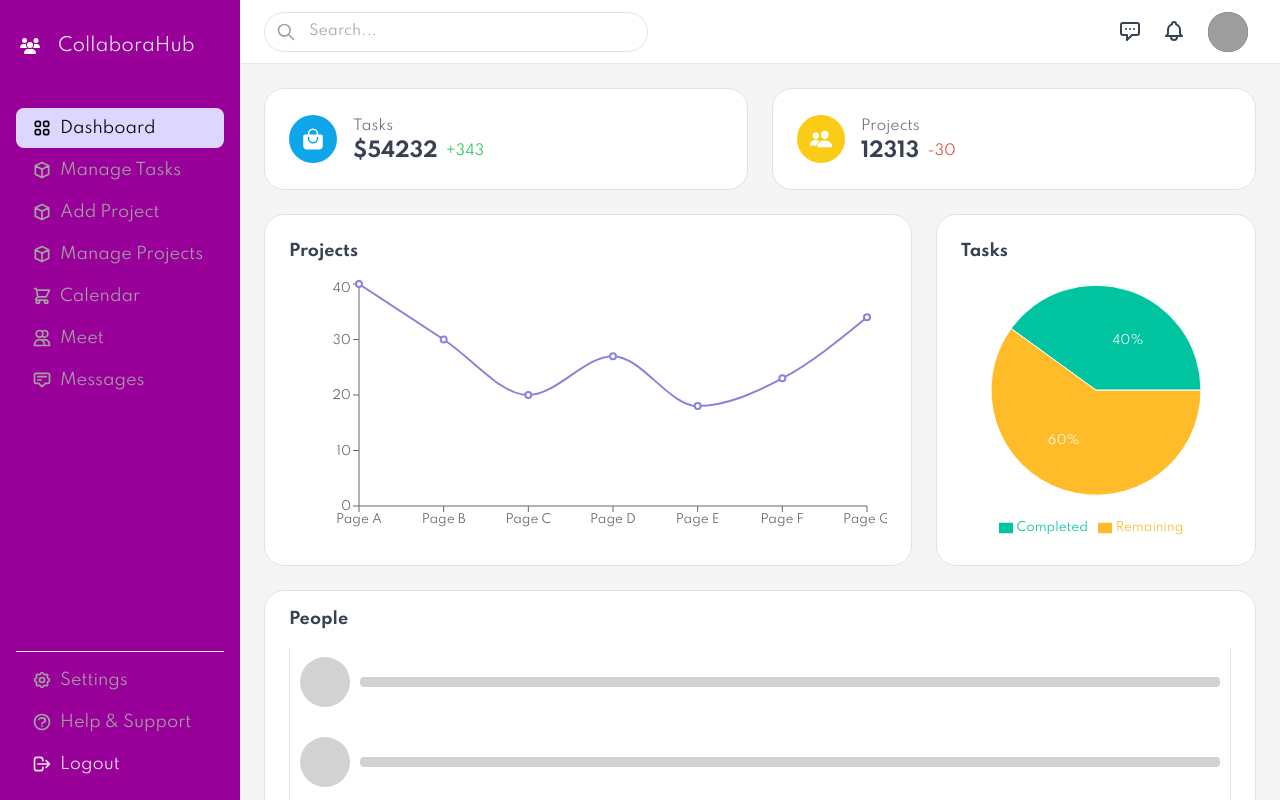
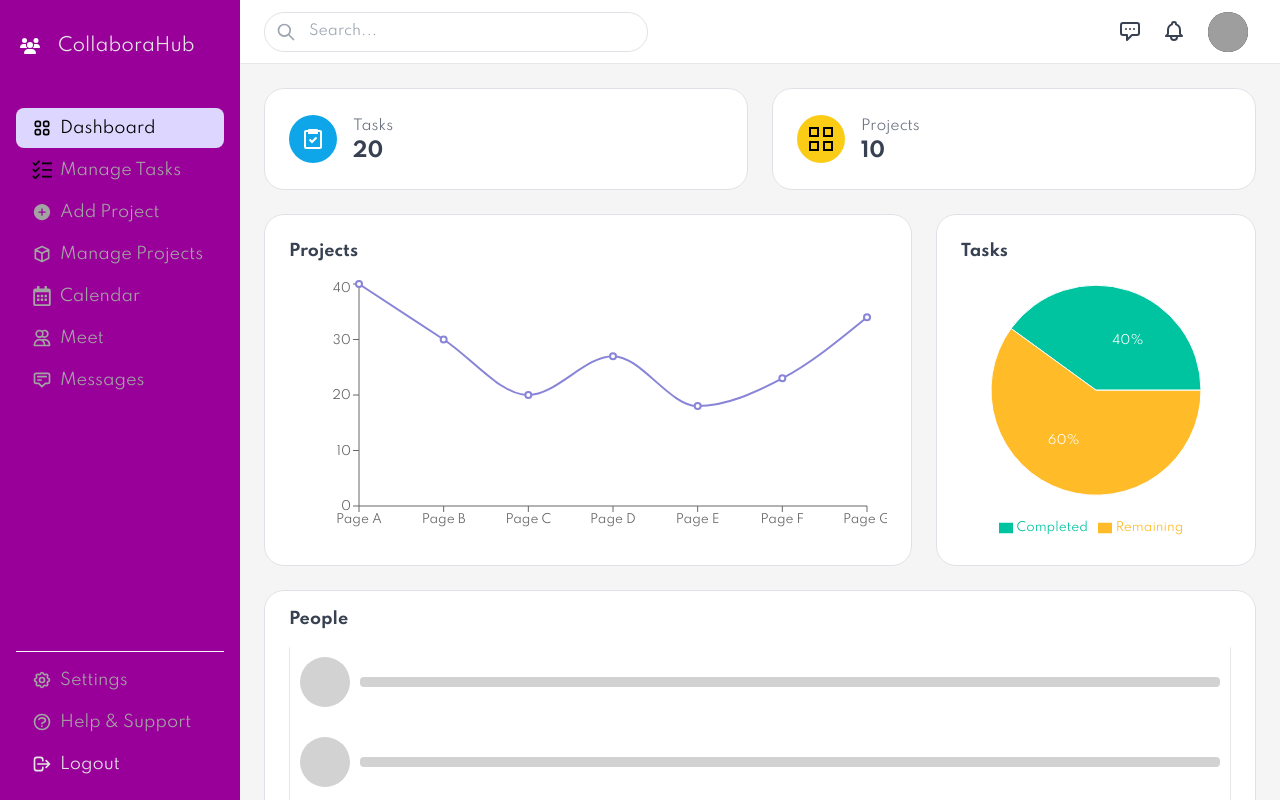
Before and after one commit to alicodes02/Web-Project-Frontend, a React (Create React App) app: page /dashboard in a window 1280 px wide. Built offline with nearby package versions, Linux system fonts and the light colour scheme; grey boxes are pictures that could not be loaded.

Commit message:
fixed some bugs

```diff
--- a/src/App.js
+++ b/src/App.js
@@ -40,6 +40,7 @@ function App() {
           <Route path="allprojects" element={<GetAllProjects />} />
           <Route path="messages" element={<Message />} />
           <Route path="calendar" element={<MyCalendar />} />
+          <Route path="userprofile" element={<UserProfileCard />} />
           <Route path="meet" element={<Meet />} />
           <Route path="settings" element={<UserProfileCard />} />
           <Route path="support" element={<About />} />
--- a/src/Components/DashboardStatsGrid.js
+++ b/src/Components/DashboardStatsGrid.js
@@ -1,5 +1,6 @@
 import React from 'react'
-import { IoBagHandle, IoPeople} from 'react-icons/io5'
+import { BiTask } from "react-icons/bi";
+import { GrProjects } from "react-icons/gr";
 
 export default function DashboardStatsGrid() {
 	return (
@@ -7,25 +8,23 @@ export default function DashboardStatsGrid() {
 
 			<BoxWrapper>
 				<div className="rounded-full h-12 w-12 flex items-center justify-center bg-sky-500">
-					<IoBagHandle className="text-2xl text-white" />
+					<BiTask className="text-2xl text-white" />
 				</div>
 				<div className="pl-4">
 					<button className="text-sm text-gray-500 font-light">Tasks</button>
 					<div className="flex items-center">
-						<strong className="text-xl text-gray-700 font-semibold">$54232</strong>
-						<span className="text-sm text-green-500 pl-2">+343</span>
+						<strong className="text-xl text-gray-700 font-semibold">20</strong>
 					</div>
 				</div>
 			</BoxWrapper>
 			<BoxWrapper>
 				<div className="rounded-full h-12 w-12 flex items-center justify-center bg-yellow-400">
-					<IoPeople className="text-2xl text-white" />
+					<GrProjects className="text-2xl text-white" />
 				</div>
 				<div className="pl-4">
 					<button className="text-sm text-gray-500 font-light">Projects</button>
 					<div className="flex items-center">
-						<strong className="text-xl text-gray-700 font-semibold">12313</strong>
-						<span className="text-sm text-red-500 pl-2">-30</span>
+						<strong className="text-xl text-gray-700 font-semibold">10</strong>
 					</div>
 				</div>
 			</BoxWrapper>
--- a/src/Components/shared/Header.js
+++ b/src/Components/shared/Header.js
@@ -94,7 +94,7 @@ export default function Header() {
 							<Menu.Item>
 								{({ active }) => (
 									<div
-										onClick={() => navigate('/profile')}
+										onClick={() => navigate('userprofile')}
 										className={classNames(
 											active && 'bg-gray-100',
 											'active:bg-gray-200 rounded-sm px-4 py-2 text-gray-700 cursor-pointer focus:bg-gray-200'
--- a/src/Components/shared/Layout.js
+++ b/src/Components/shared/Layout.js
@@ -2,11 +2,42 @@ import React from 'react'
 import { Outlet } from 'react-router-dom'
 import Sidebar from './Sidebar'
 import Header from './Header'
+import { useLocation } from 'react-router-dom';
 
-export default function Layout() {
+
+export default function Layout(/*{userId, userName, userEmail, userToken }*/props) {
+
+	const location = useLocation();
+  	const { state } = location;
+
+	if (state) {
+
+		var { userId, userName,userEmail, userToken } = state;
+
+		console.log(`Received userId in Layout State: ${userId}`);
+		console.log(`Received firstName in Layout State: ${userName}`);
+		console.log(`Received userEmail in Layout State: ${userEmail}`);
+		console.log(`Received token in Layout State: ${userToken}`);
+
+	  }
+
+	  else {
+
+		var userId = props.userId;
+		var userName = props.userName;
+		var userEmail  = props.userEmail;
+		var userToken = props.userToken;
+
+		console.log(`Received userId in Layout Props: ${userId}`);
+		console.log(`Received firstName in Layout Props: ${userName}`);
+		console.log(`Received userEmail in Layout Props: ${userEmail}`);
+		console.log(`Received token in Layout Props: ${userToken}`);
+
+	  }
+
 	return (
 		<div className="bg-neutral-100 h-screen w-screen overflow-hidden flex flex-row">
-			<Sidebar />
+			<Sidebar userId = {userId} userFirstName = {userName} userEmail = {userEmail} userToken = {userToken}/>
 			<div className="flex flex-col flex-1">
 				<Header />
 				<div className="flex-1 p-4 min-h-0 overflow-auto">
--- a/src/Components/shared/Sidebar.js
+++ b/src/Components/shared/Sidebar.js
@@ -11,9 +11,15 @@ import { useNavigate } from 'react-router-dom';
 const linkClass ='flex items-center gap-2 font-light px-3 py-2 hover:bg-violet-200 hover:no-underline active:bg-violet-200 rounded-lg text-base';
 const activeLinkClass = 'bg-violet-200 text-black rounded-lg';
 
-export default function Sidebar() {
+export default function Sidebar(props) {
+
+  console.log('In Side Bar Component User Email = ', props.userEmail);
+  console.log('In Side Bar Component User Token = ', props.userToken);
+  console.log('In Side Bar Component User Id = ', props.userId);
 
   const navigate = useNavigate();
+
+  const links = DASHBOARD_SIDEBAR_LINKS(props.userId, props.userFirstName,props.userEmail, props.userToken);
 
   return (
     <div className="w-60 p-3 flex flex-col" style={{ backgroundColor: '#990099' }}>
@@ -22,9 +28,9 @@ export default function Sidebar() {
         <span className="text-neutral-200 text-lg">CollaboraHub</span>
       </div>
       <div className="py-8 flex flex-1 flex-col gap-0.5" >
-        {DASHBOARD_SIDEBAR_LINKS.map((link) => (
-          <SidebarLink key={link.key} link={link} activeLinkClass={activeLinkClass}/>
-        ))}
+            {links.map((link) => (
+                <SidebarLink key={link.key} link={link} activeLinkClass={activeLinkClass} />
+          ))}
       </div>
       <div className="flex flex-col gap-0.5 pt-2 border-t border-neutral-100">
         {DASHBOARD_SIDEBAR_BOTTOM_LINKS.map((link) => (
@@ -46,8 +52,7 @@ export default function Sidebar() {
   )
 }
 
-function SidebarLink({ link,activeLinkClass }) {
-
+function SidebarLink({ link, activeLinkClass}) {
   const { pathname } = useLocation();
 
   return (
@@ -61,5 +66,5 @@ function SidebarLink({ link,activeLinkClass }) {
       <span className="text-xl">{link.icon}</span>
       {link.label}
     </Link>
-  )
+  );
 }
--- a/src/Pages/Dashboard.js
+++ b/src/Pages/Dashboard.js
@@ -34,6 +34,8 @@ export default function Dashboard() {
 			</div>
 			<div className="flex flex-row gap-4 w-full">
 				<People />
+
+				{/* <TaskManagement/> */}
 			</div>
 		</div>
 	)
--- a/src/Pages/Task.js
+++ b/src/Pages/Task.js
@@ -42,7 +42,7 @@ export default function Task (props) {
            max="100"
            value={progress}
            onChange={(e) => {
-            //e.preventDefault();
+            e.preventDefault();
             props.handleProgressChange(taskId, e.target.value);
           }}
           />
--- a/src/Pages/login.js
+++ b/src/Pages/login.js
@@ -68,16 +68,16 @@ const LoginPage = () => {
         const response = await axios.post('http://localhost:3001/signin', formData);
 
         const message = response.data.message;
-        var firstName = response.data.userfirstName;
+        var userName = response.data.userfirstName;
         var userId = response.data.userId;
         var userEmail = response.data.userEmail;
-        var token = response.data.token;
+        var userToken = response.data.token;
 
 
         alert(message);
-        alert(`Welcome ${firstName}`);
+        alert(`Welcome ${userName}`);
 
-        navigate('/dashboard', { state: { userId,firstName,userEmail,token } });
+        navigate('/dashboard', { state: { userId, userName,userEmail,userToken } });
 
       }
 
--- a/src/Pages/project_management.js
+++ b/src/Pages/project_management.js
@@ -10,9 +10,6 @@ import VisibilityIcon from '@mui/icons-material/Visibility';
 import { faFileAlt } from '@fortawesome/free-solid-svg-icons';
 import { faCalendarAlt } from '@fortawesome/free-solid-svg-icons';
 import { faUserCheck } from '@fortawesome/free-solid-svg-icons';
-
-
-
 
 const ProjectManagement = () => {
 
--- a/src/lib/constants/index.js
+++ b/src/lib/constants/index.js
@@ -1,32 +1,41 @@
 import {
 	HiOutlineViewGrid,
 	HiOutlineCube,
-	HiOutlineShoppingCart,
 	HiOutlineUsers,
 	HiOutlineAnnotation,
 	HiOutlineQuestionMarkCircle,
 	HiOutlineCog
-} from 'react-icons/hi'
+} from 'react-icons/hi';
 
-export const DASHBOARD_SIDEBAR_LINKS = [
+import { GrTask } from "react-icons/gr";
+import { IoAddCircle } from "react-icons/io5";
+import { FaRegCalendarAlt } from "react-icons/fa";
+import TaskManagement from '../../Pages/TaskManagement';
+import Layout from '../../Components/shared/Layout';
+
+export const DASHBOARD_SIDEBAR_LINKS = (userId, userName,userEmail, userToken) => [
+
 	{
 		key: 'dashboard',
 		label: 'Dashboard',
 		path: '/dashboard',
-		icon: <HiOutlineViewGrid />
+		icon: <HiOutlineViewGrid />,
+		component: <Layout userId = {userId} userName = {userName} userEmail={userEmail} userToken={userToken} />,
 	},
+
 	{
 		key: 'tasks',
 		label: 'Manage Tasks',
 		path: '/dashboard/tasks',
-		icon: <HiOutlineCube />
+		icon: <GrTask />,
+		component: <TaskManagement userEmail={userEmail} userToken={userToken} />,
 	},
 
 	{
 		key: 'addproject',
 		label: 'Add Project',
 		path: '/dashboard/projectmanagement',
-		icon: <HiOutlineCube />
+		icon: <IoAddCircle />
 	},
 
 	{
@@ -40,7 +49,7 @@ export const DASHBOARD_SIDEBAR_LINKS = [
 		key: 'orders',
 		label: 'Calendar',
 		path: '/dashboard/calendar',
-		icon: <HiOutlineShoppingCart />
+		icon: <FaRegCalendarAlt />
 	},
 	{
 		key: 'customers',
```
